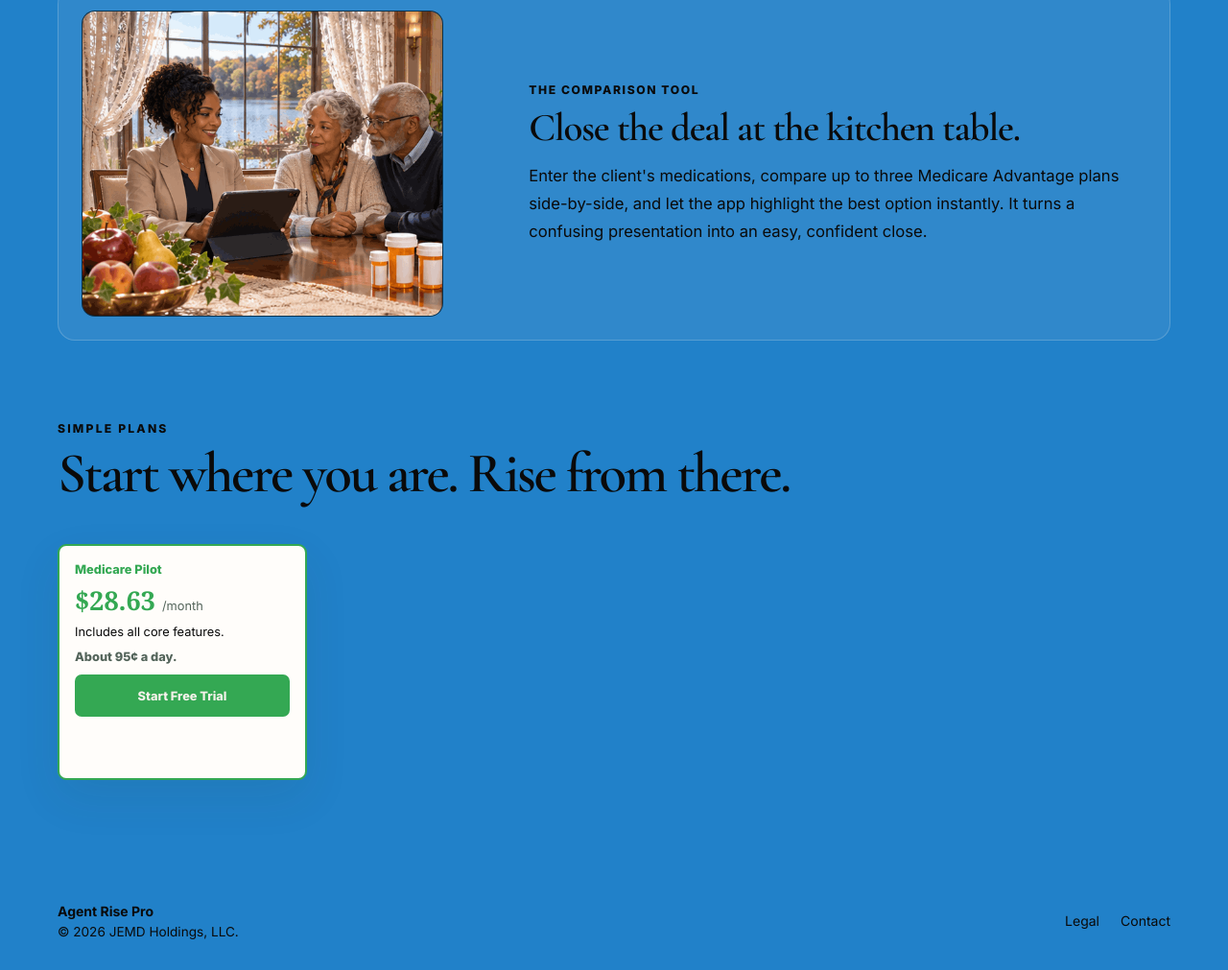
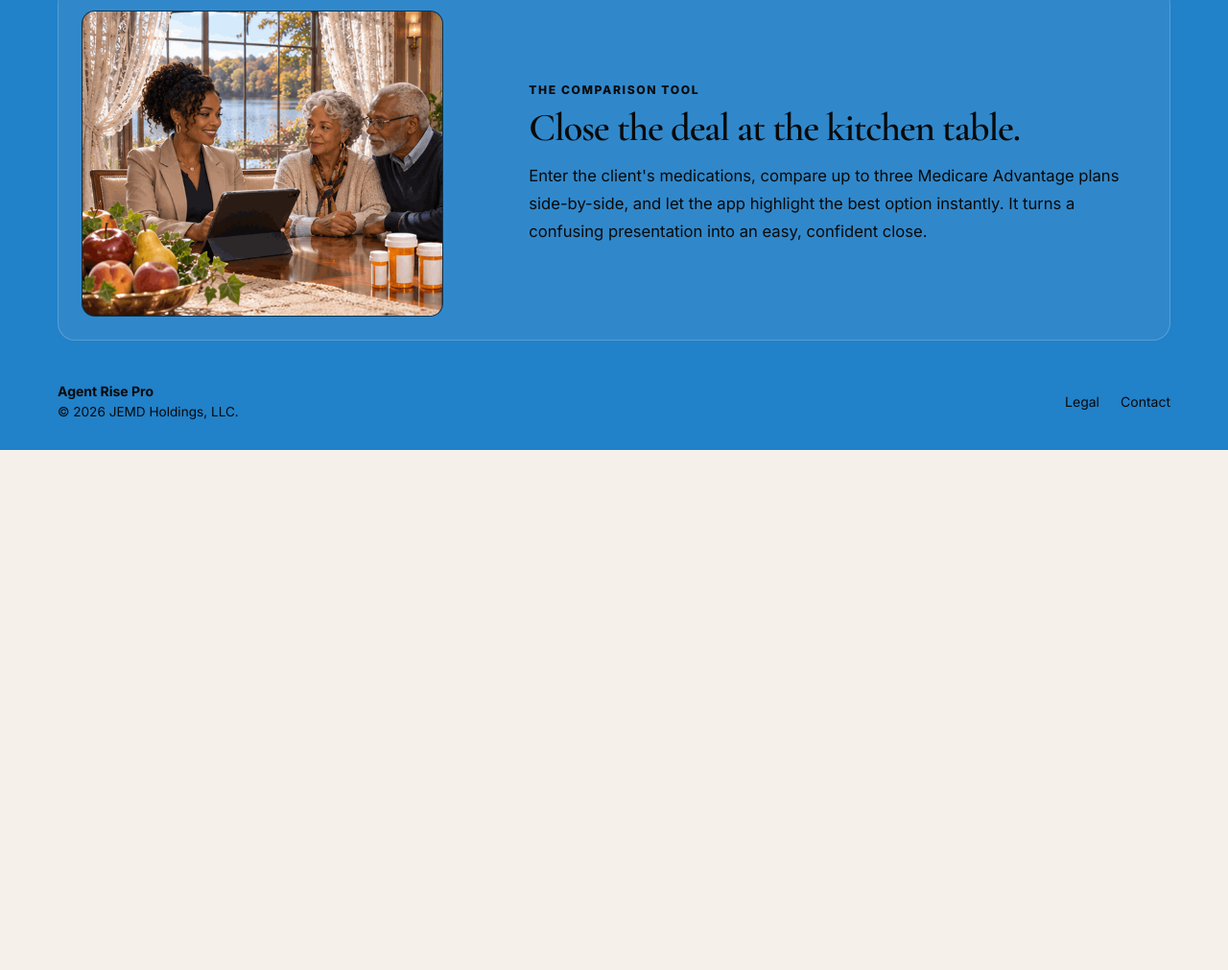
Before and after one commit to lmalveaux/projectagentrise, a plain HTML site: page index.html in a window 1280 px wide. Shown: the part 2972-3983 px from the top of the page at 96% size. After the commit the page ends 3441 px from the top, so only its background shows below. Drawn offline with nearby package versions, Linux system fonts and the light colour scheme.

Commit message:
Temporarily hide landing pricing section

```diff
--- a/index.html
+++ b/index.html
@@ -1440,7 +1440,7 @@ body[data-theme^="sky-view"] .topbar .date {
         </div>
       </section>
 
-      <section class="marketing-section marketing-pricing" aria-labelledby="marketingPricingTitle">
+      <section class="marketing-section marketing-pricing" aria-labelledby="marketingPricingTitle" hidden>
         <div class="marketing-section-inner">
           <p class="marketing-section-label">Simple plans</p>
           <h2 id="marketingPricingTitle">Start where you are. Rise from there.</h2>
```
